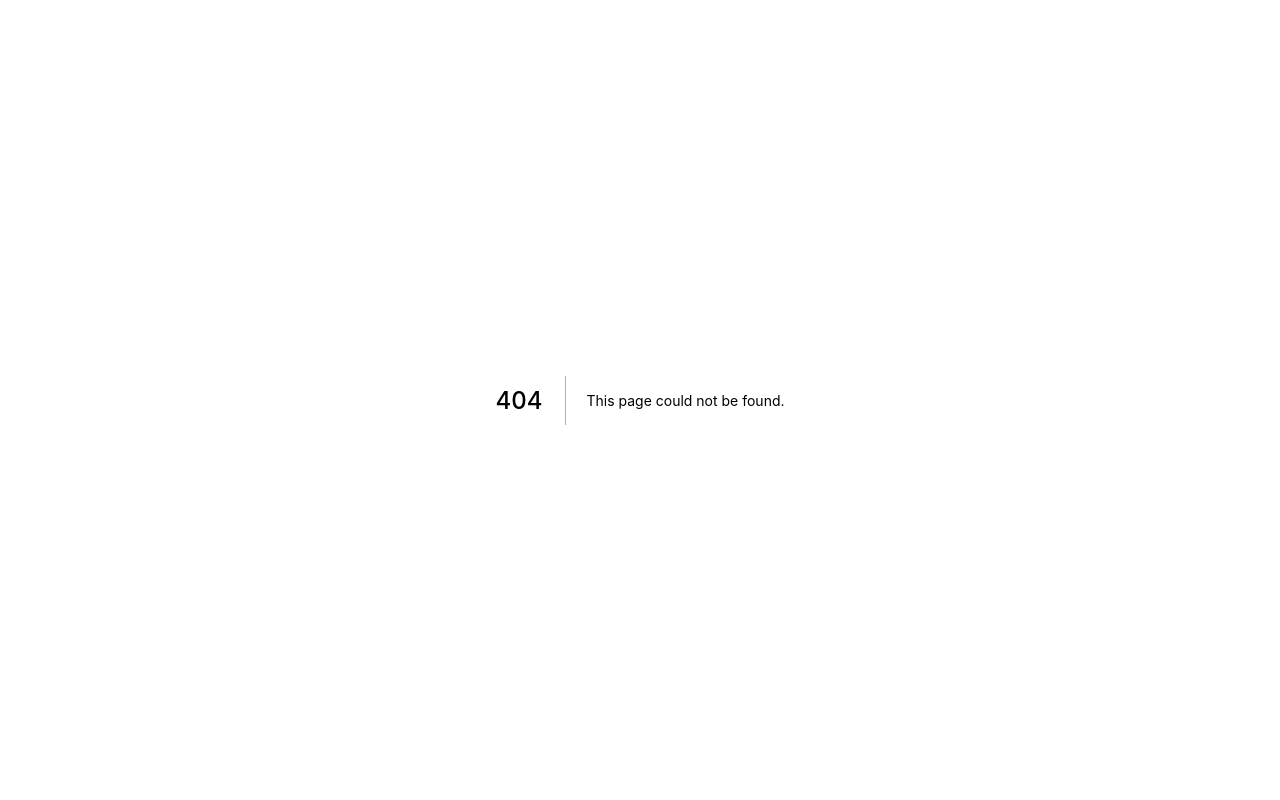
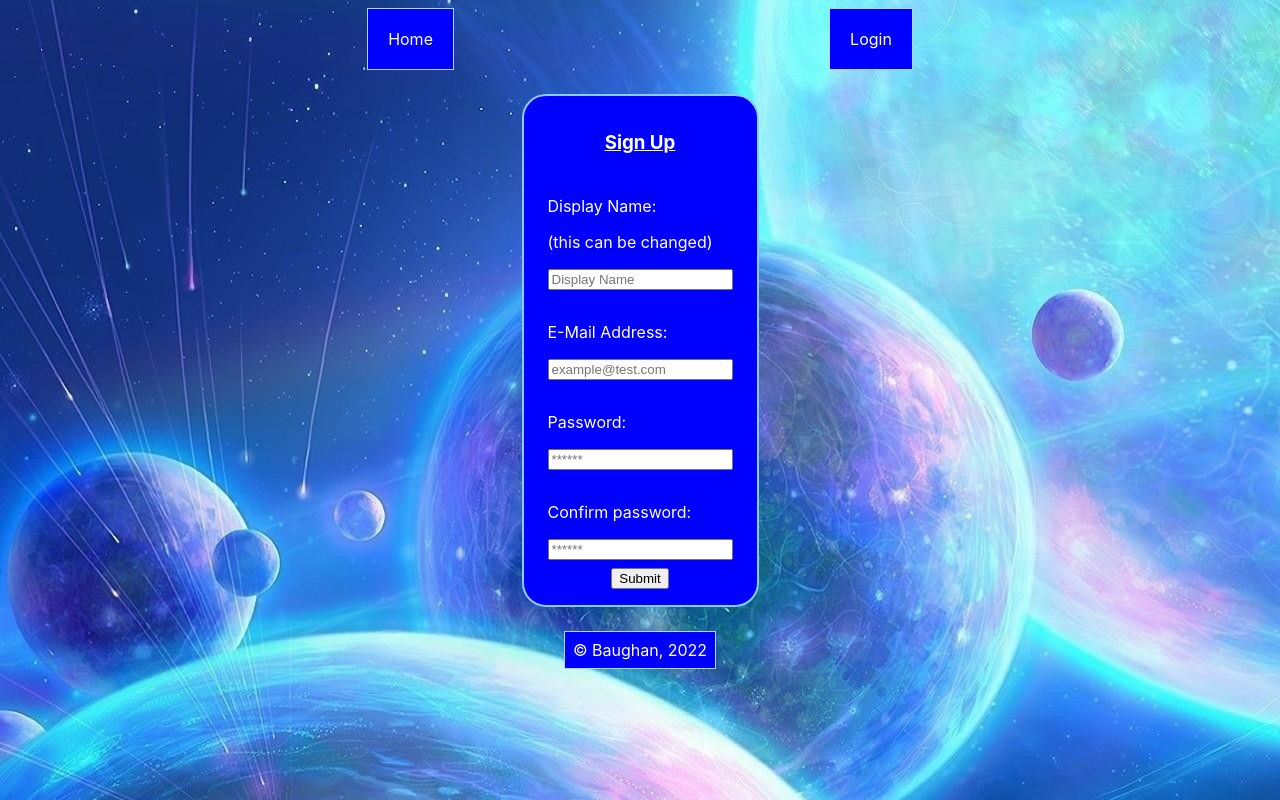
Before and after one commit to BrenniusXIV/dev-blog-ts, a Next.js app: page /createAccount in a window 1280 px wide. Before the commit this address had no page. Built offline with nearby package versions, Linux system fonts and the light colour scheme; no server answers.

Commit message:
created non-functional createAccount page frontend

```diff
--- /dev/null
+++ b/components/SignUpForm/index.tsx
@@ -0,0 +1,59 @@
+import React from "react";
+import styles from "../../styles/SignUp.module.css";
+
+
+const SignUpForm = (): JSX.Element => {
+  const submitNewUser = (event : any) => {
+    event.preventDefault();
+  };
+
+  return (
+    <div className={styles.formContainer}>
+      <form className={styles.formElement}>
+        <h3 className={styles.formTitle}>Sign Up</h3>
+        <div className={styles.formDiv}>
+          <p>Display Name:</p>
+          <p>(this can be changed)</p>
+          <input
+            type="text"
+            id="displayName"
+            name="displayName"
+            placeholder="Display Name"
+          />
+        </div>
+        <div className={styles.formDiv}>
+          <p>E-Mail Address:</p>
+          <input
+            type="email"
+            id="emailAddress"
+            name="emailAddress"
+            placeholder="example@test.com"
+          />
+        </div>
+        <div className={styles.formDiv}>
+          <p>Password:</p>
+          <input
+            type="password"
+            id="userPassword"
+            name="userPassword"
+            placeholder="******"
+          />
+        </div>
+        <div className={styles.formDiv}>
+          <p>Confirm password:</p>
+          <input
+            type="password"
+            id="userConfirmPassword"
+            name="userConfirmPassword"
+            placeholder="******"
+          />
+        </div>
+        <button type="button" onClick={submitNewUser}>
+          Submit
+        </button>
+      </form>
+    </div>
+  );
+};
+
+export default SignUpForm;
--- /dev/null
+++ b/pages/createAccount/index.tsx
@@ -0,0 +1,13 @@
+import Layout from "../../components/Layout"
+import SignUpForm from "../../components/SignUpForm"
+
+const SignUp = () => {
+    return (
+        <Layout>
+            <SignUpForm/>
+        </Layout>
+    )
+}
+
+
+export default SignUp;
--- /dev/null
+++ b/styles/SignUp.module.css
@@ -0,0 +1,27 @@
+.formContainer {
+    color: white;
+    display: flex;
+    flex-direction: column;
+    padding: 8px;
+    margin: 8px 128px;
+    align-items: center;
+
+}
+
+.formElement {
+    display: flex;
+    flex-direction: column;
+    align-items: center;
+    background: blue;
+    border: lightskyblue solid 2px;
+    border-radius: 24px;
+    padding: 16px;
+}
+
+.formDiv {
+    padding: 8px;
+}
+
+.formTitle {
+    text-decoration: underline;
+}
```
